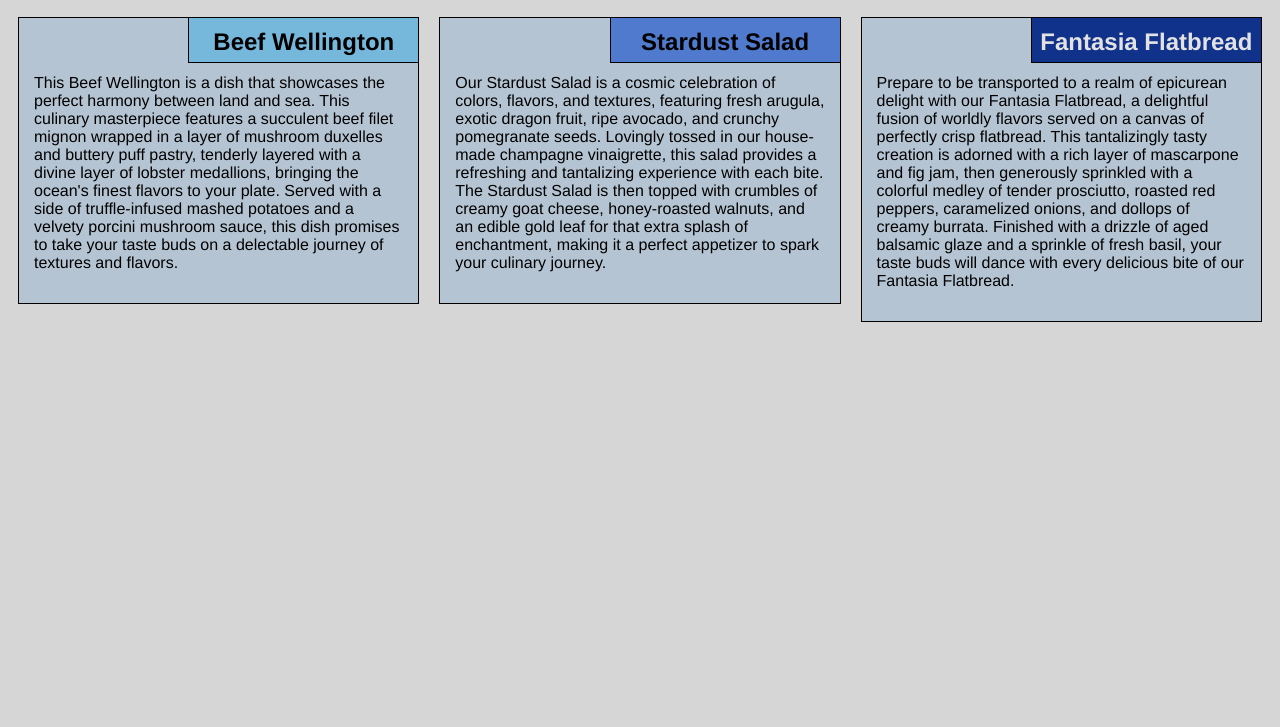
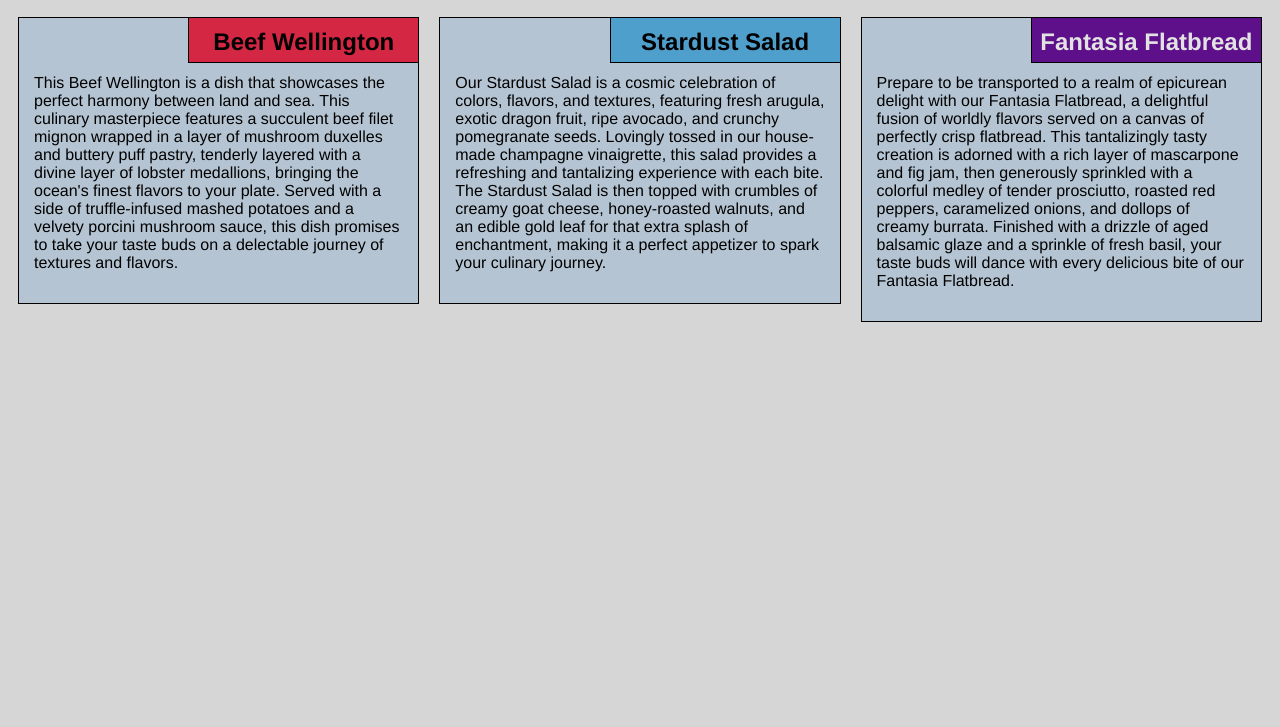
Before and after one commit to MatthewKWithington/coursera, a plain HTML site: page module2site/index.html in a window 1280 px wide. Shown: the part 73-800 px from the top of the page. Drawn offline with Linux system fonts and the light colour scheme.

Commit message:
color change

```diff
--- a/module2site/css/style.css
+++ b/module2site/css/style.css
@@ -33,16 +33,16 @@ section>h2 {
 }
 
 section.beef>h2 {
-    background-color: #76b8db;
+    background-color: #d32744;
 }
 
 section.salad>h2 {
-    background-color: #4f7acd;
+    background-color: #4f9fcd;
 }
 
 section.flatbread>h2 {
     color: #e2e2e2;
-    background-color: #10328a;
+    background-color: #5d108a;
 }
 
 section>p {
```
